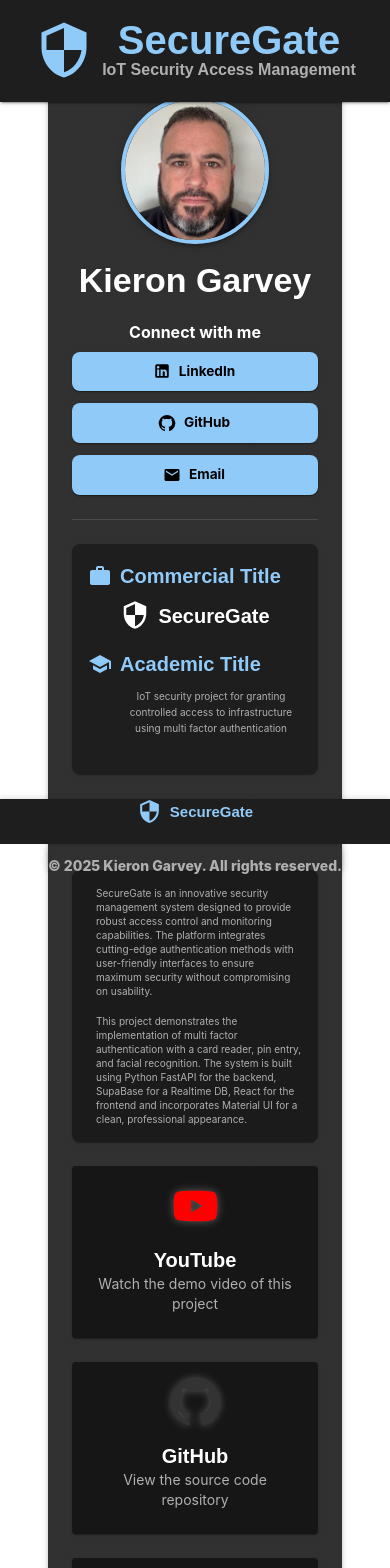
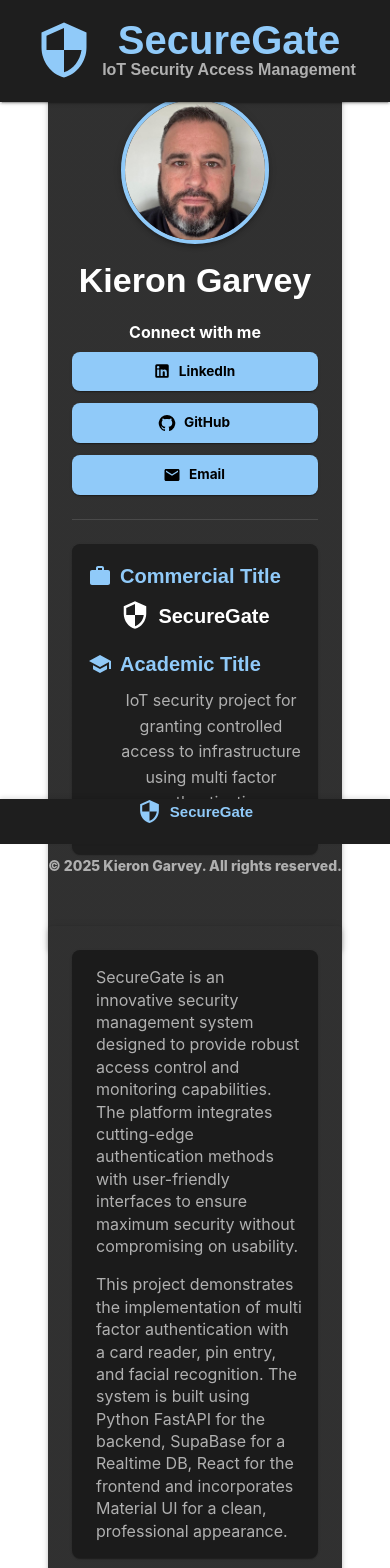
Before and after one commit to ki321g/SecureGate-Project-Website, a React (Vite) app: page / in a window 390 px wide. Shown: the top 1568 px of the page. Built offline with nearby package versions, Linux system fonts and the light colour scheme.

Commit message:
Updated font size for mobile

```diff
--- a/src/components/LeftSection.jsx
+++ b/src/components/LeftSection.jsx
@@ -172,7 +172,7 @@
             ml: 4,
             color: 'text.secondary',
             lineHeight: 1.6,
-            fontSize: { xs: 10, sm: 15, md: 25 },
+            fontSize: { xs: 16, sm: 18, md: 25 },
             pb: 1,
             mb: 1.8
           }}>
--- a/src/components/RightSection.jsx
+++ b/src/components/RightSection.jsx
@@ -90,7 +90,7 @@
                 ml: 1,
                 color: 'text.secondary',
                 lineHeight: 1.4,
-                fontSize: { xs: 10, sm: 12, md: 18 },
+                fontSize: { xs: 16, sm: 18, md: 20 },
               }}
             >
               SecureGate is an innovative security management system designed to provide robust access control and monitoring capabilities.
@@ -101,7 +101,7 @@
                 ml: 1,
                 color: 'text.secondary',
                 lineHeight: 1.4,
-                fontSize: { xs: 10, sm: 12, md: 18 },
+                fontSize: { xs: 16, sm: 18, md: 20 },
               }}
             >
               This project demonstrates the implementation of multi factor authentication with a card reader, pin entry, and facial recognition.
```
